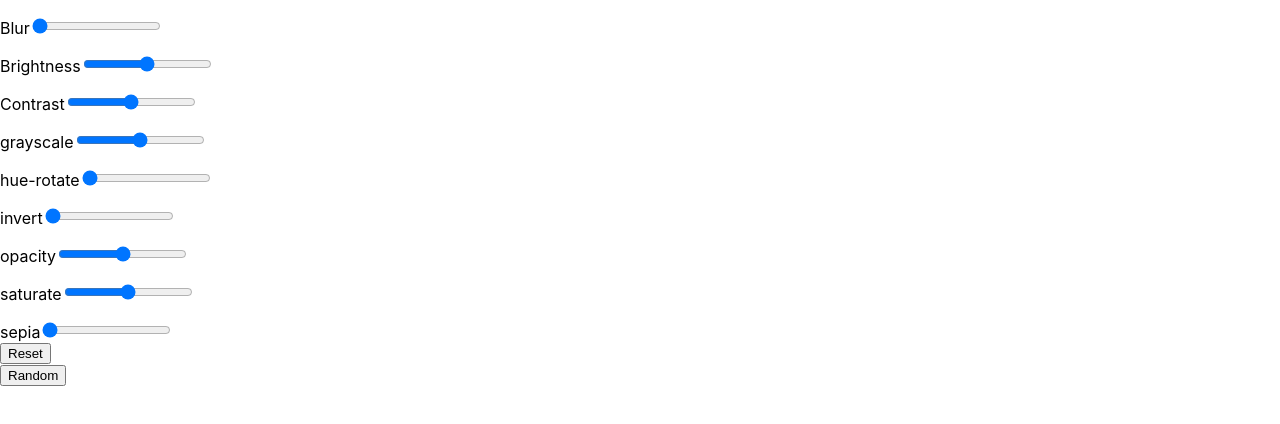
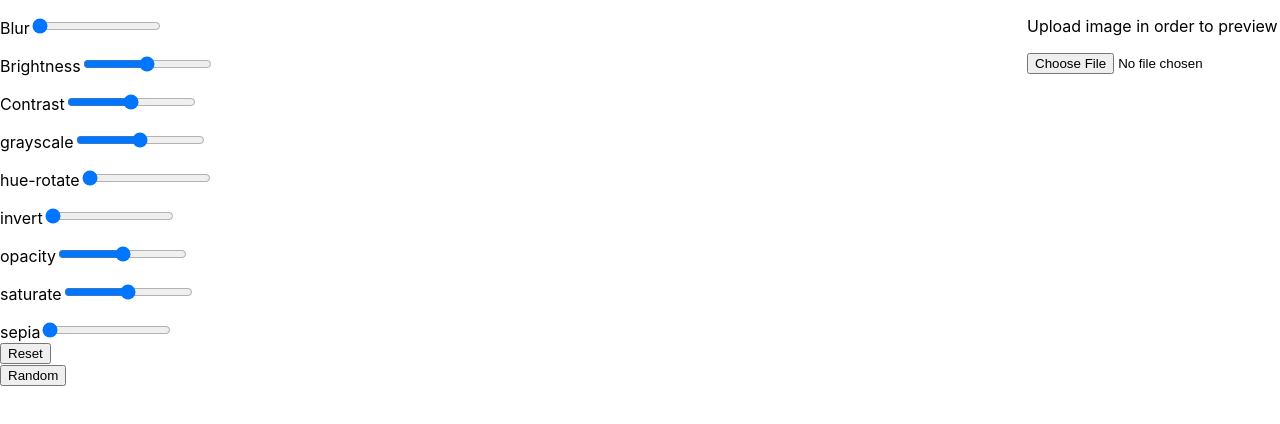
Before and after one commit to CoulKe/photo-editor, a React (Create React App) app in the folder myapp/: page / in a window 1280 px wide. Shown: the top 424 px of the page. Built offline with nearby package versions, Linux system fonts and the light colour scheme.

Commit message:
Deleted the images folder

```diff
--- a/myapp/src/components/Filters.js
+++ b/myapp/src/components/Filters.js
@@ -29,7 +29,7 @@ function Filters() {
     sepiaField.value = newFilters.sepia;
   }
   return (
-      <div id="myapp">
+    <div id="myapp">
       <div id="filters">
         <p className="filter">
           <label>Blur</label>
@@ -233,17 +233,17 @@ function Filters() {
               );
               console.log(img);
             }}
-          ></input> <br/>
-          <button onClick={handleClick}>Reset</button> <br/>
+          ></input>{" "}
+          <br />
+          <button onClick={handleClick}>Reset</button> <br />
           <button onClick={handleClick}>Random</button>
         </p>
-        </div>
-        <div id="preview">
-          {/* <p>Upload image in order to preview </p> */}
-          {/* <input type="file" name="image-file" id="upload"/> */}
-
-        </div>
       </div>
+      <div id="preview">
+        <p>Upload image in order to preview </p>
+        <input type="file" name="image-file" id="upload" />
+      </div>
+    </div>
   );
 }
 
```
Also changed, not shown: myapp/src/images/space-coul.png (deleted).
